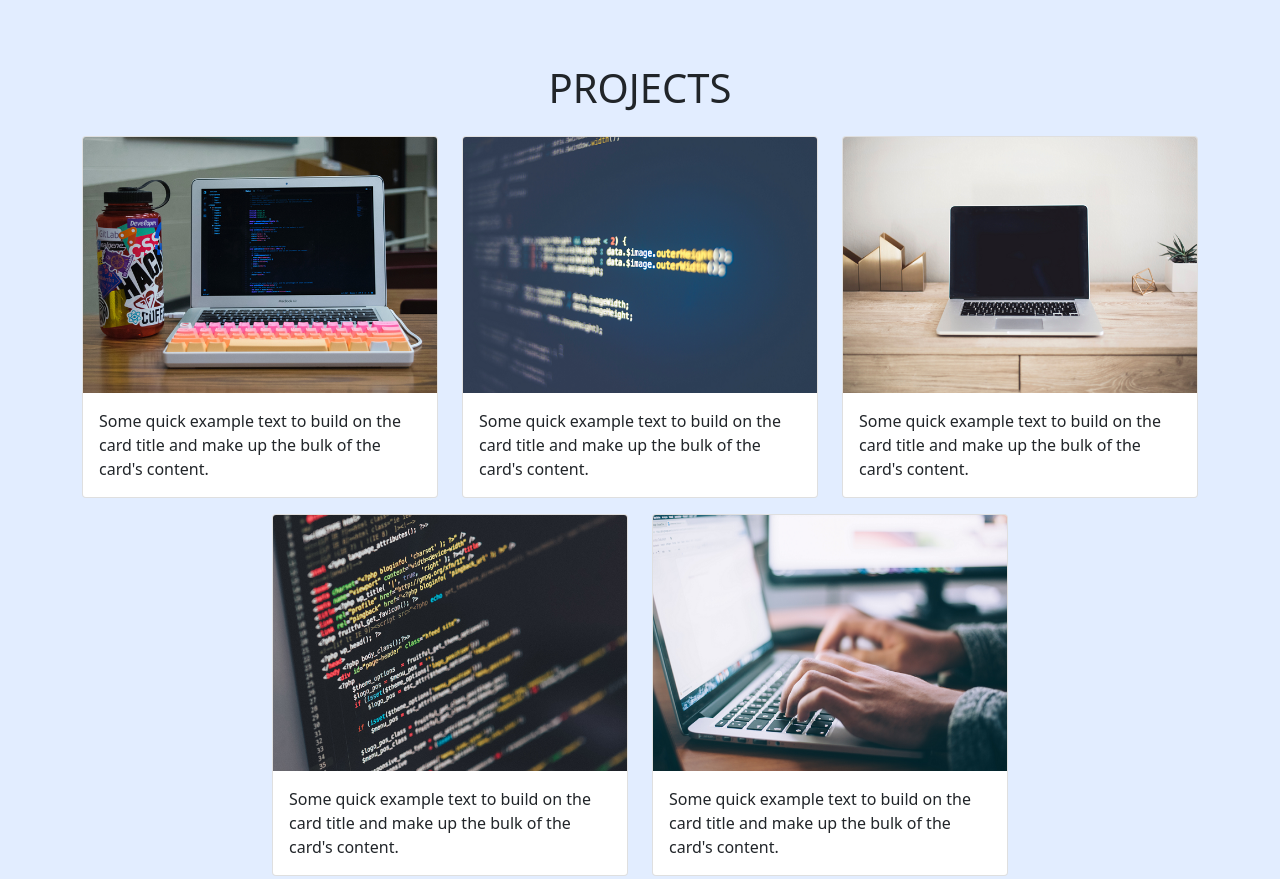
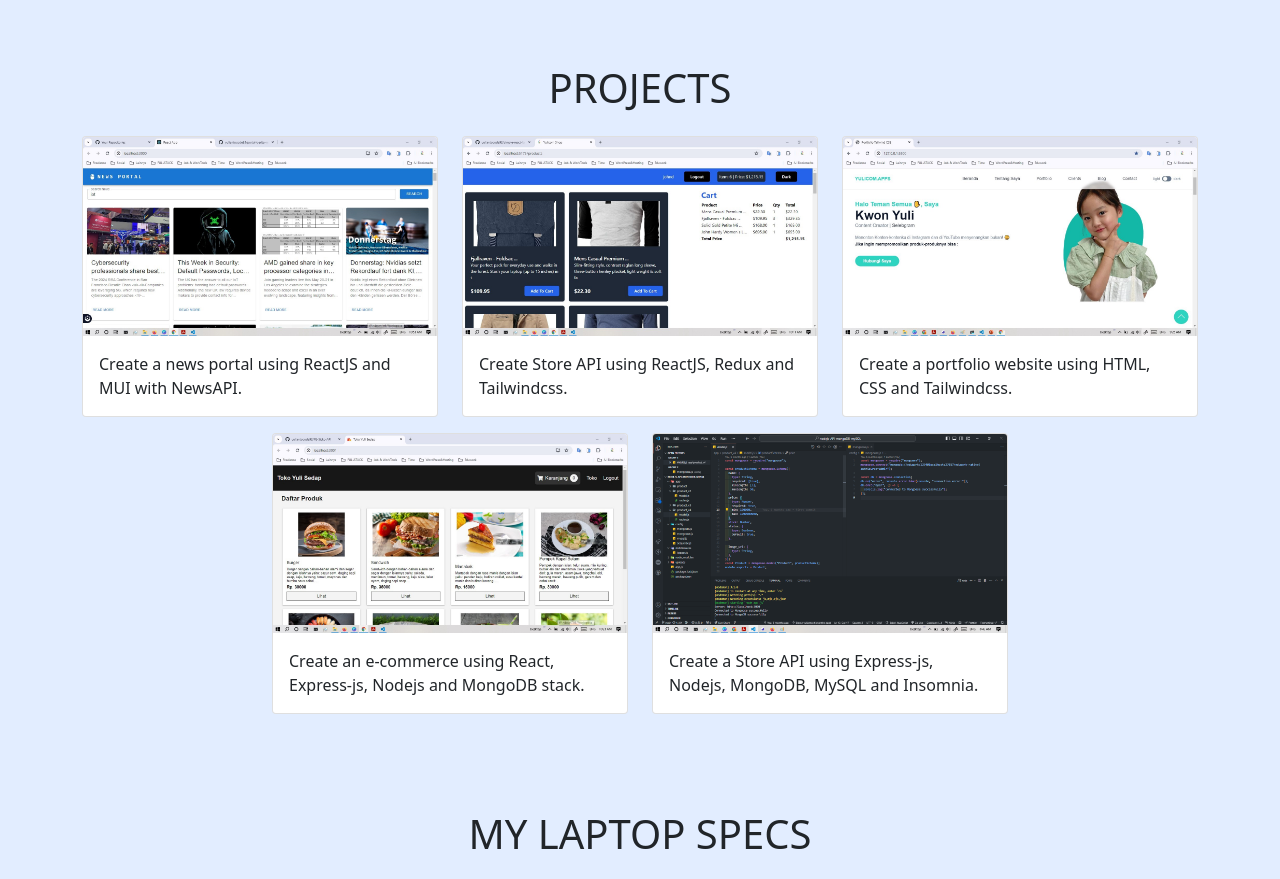
Before and after one commit to yuliantocode93/portfolio-bootstrap5, a plain HTML site: page index.html in a window 1280 px wide. Shown: the part 1340-2219 px from the top of the page. Drawn offline with nearby package versions, Linux system fonts and the light colour scheme.

Commit message:
update porto and photo

```diff
--- a/index.html
+++ b/index.html
@@ -63,7 +63,7 @@
 
     <!-- jumbotron -->
     <section class="jumbotron text-center">
-        <img src="img/yuli.png" alt="kwon yuli" width="200" class="rounded-circle img-thumbnail">
+        <img src="img/yulianto.jpg" alt="kwon yuli" width="200" class="rounded-circle img-thumbnail">
         <h1 class="display-4">Yulianto 93</h1>
         <p class="lead"></p>
         <svg xmlns="http://www.w3.org/2000/svg" viewBox="0 0 1440 320">
@@ -91,7 +91,7 @@
                 </div>
                 <div class="col-md-4" data-aos="fade-left" data-aos-delay="200">
                     <p>
-                        With this experience, it is very supportive in the field
+                        With this experience, it is very supported in the field
                         of Fullstack Developer or Web Fullstack Developer.And for the beginning
                         of the career wants to focus on being a Frontend Developer.
 
@@ -119,51 +119,43 @@
             <div class="row justify-content-center">
                 <div class="col-md-4 mb-3">
                     <div class="card" data-aos="flip-left" data-aos-duration="500">
-                        <img src="img/portfolio/1.png" class="card-img-top" alt="project 1">
+                        <img src="img/portfolio/news-porta2l.jpg" class="card-img-top" alt="project 1">
                         <div class="card-body">
-                            <p class="card-text">Some quick example text to build on the card title and make up the bulk
-                                of the card's
-                                content.</p>
+                            <p class="card-text">Create a news portal using ReactJS and MUI with NewsAPI.</p>
                         </div>
                     </div>
                 </div>
                 <div class="col-md-4 mb-3">
                     <div class="card" data-aos="flip-left" data-aos-duration="500" data-aos-delay="100">
-                        <img src="img/portfolio/2.png" class="card-img-top" alt="project 2">
+                        <img src="img/portfolio/porto-api-2.jpg" class="card-img-top" alt="project 2">
                         <div class="card-body">
-                            <p class="card-text">Some quick example text to build on the card title and make up the bulk
-                                of the card's
-                                content.</p>
+                            <p class="card-text">Create Store API using ReactJS, Redux and Tailwindcss.</p>
                         </div>
                     </div>
                 </div>
                 <div class="col-md-4 mb-3">
                     <div class="card" data-aos="flip-left" data-aos-duration="500" data-aos-delay="200">
-                        <img src="img/portfolio/3.png" class="card-img-top" alt="project 3">
+                        <img src="img/portfolio/tailwindcss.jpg" class="card-img-top" alt="project 3">
                         <div class="card-body">
-                            <p class="card-text">Some quick example text to build on the card title and make up the bulk
-                                of the card's
-                                content.</p>
+                            <p class="card-text">Create a portfolio website using HTML, CSS and Tailwindcss.</p>
                         </div>
                     </div>
                 </div>
                 <div class="col-md-4 mb-3">
                     <div class="card" data-aos="flip-left" data-aos-duration="500" data-aos-delay="300">
-                        <img src="img/portfolio/4.png" class="card-img-top" alt="project 4">
+                        <img src="img/portfolio/mern-ecomm.jpg" class="card-img-top" alt="project 4">
                         <div class="card-body">
-                            <p class="card-text">Some quick example text to build on the card title and make up the bulk
-                                of the card's
-                                content.</p>
+                            <p class="card-text">Create an e-commerce using React, Express-js, Nodejs and MongoDB stack.
+                            </p>
                         </div>
                     </div>
                 </div>
                 <div class="col-md-4 mb-3">
                     <div class="card" data-aos="flip-left" data-aos-duration="500" data-aos-delay="400">
-                        <img src="img/portfolio/5.png" class="card-img-top" alt="project 5">
+                        <img src="img/portfolio/API-basic2.png" class="card-img-top" alt="project 5">
                         <div class="card-body">
-                            <p class="card-text">Some quick example text to build on the card title and make up the bulk
-                                of the card's
-                                content.</p>
+                            <p class="card-text">Create a Store API using Express-js, Nodejs, MongoDB, MySQL and
+                                Insomnia.</p>
                         </div>
                     </div>
                 </div>
```
Also changed, not shown: img/portfolio/1.png (deleted), img/portfolio/2.png (deleted), img/portfolio/3.png (deleted), img/portfolio/4.png (deleted), img/portfolio/5.png (deleted), img/portfolio/6.png (deleted), img/portfolio/API-basic2.png (added), img/portfolio/mern-ecomm.jpg (added), img/portfolio/news-porta2l.jpg (added), img/portfolio/porto-api-2.jpg (added), img/portfolio/tailwindcss.jpg (added), img/projects/tailwind.png (added), img/yulianto.jpg (added).
